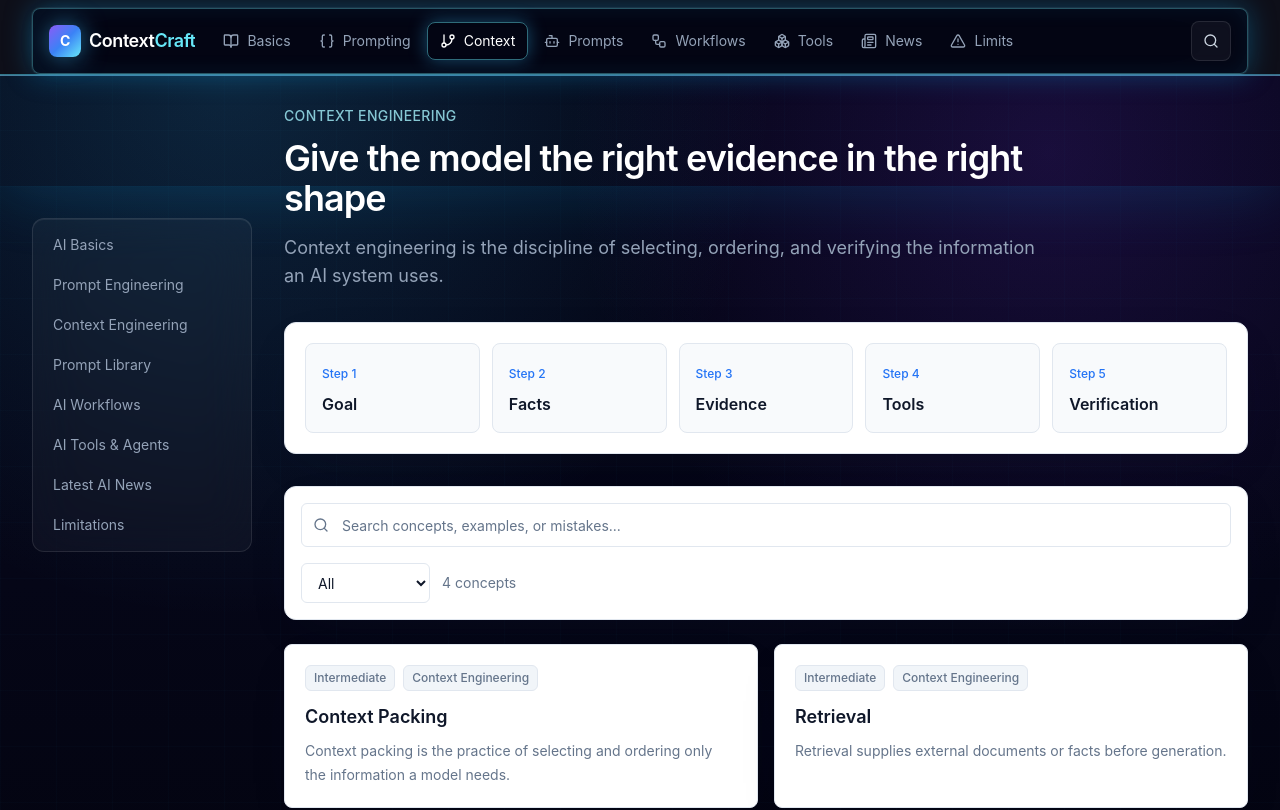
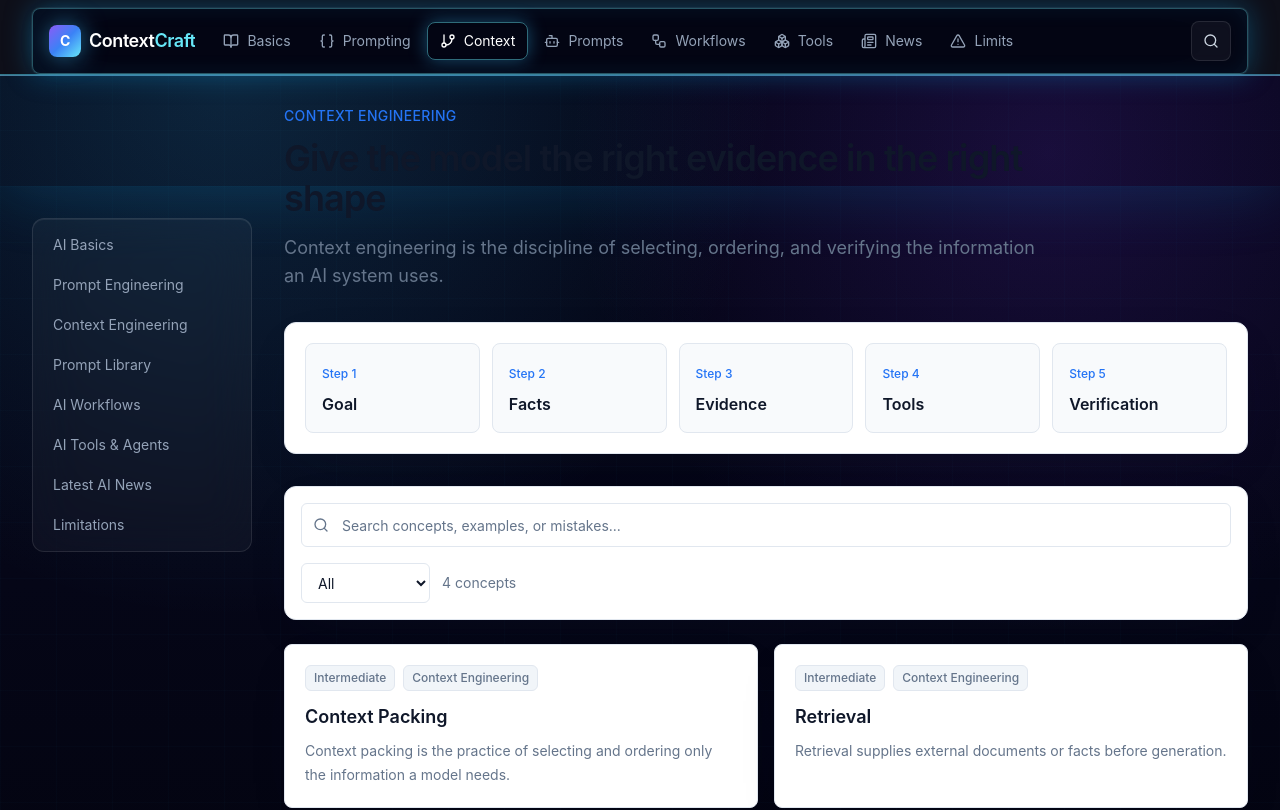
Before and after one commit to CodeByKhaleel/ContextCraft, a Next.js app: page /context-engineering in a window 1280 px wide. Shown: the top 810 px of the page. Built offline with nearby package versions, Linux system fonts and the light colour scheme.

Commit message:
style: update page heading colors to theme tokens

```diff
--- a/components/page-heading.tsx
+++ b/components/page-heading.tsx
@@ -14,14 +14,14 @@ export function PageHeading({
   return (
     <div className="mb-8 max-w-3xl">
       {eyebrow ? (
-        <p className="mb-3 text-sm font-medium uppercase tracking-wide text-cyan-200/80">
+        <p className="mb-3 text-sm font-medium uppercase tracking-wide text-primary">
           {eyebrow}
         </p>
       ) : null}
-      <h1 className="text-3xl font-semibold tracking-tight text-white sm:text-4xl">
+      <h1 className="text-3xl font-semibold tracking-tight text-foreground sm:text-4xl">
         {title}
       </h1>
-      <p className="mt-4 text-base leading-7 text-slate-400 sm:text-lg">{description}</p>
+      <p className="mt-4 text-base leading-7 text-muted-foreground sm:text-lg">{description}</p>
       {children}
     </div>
   );
```
